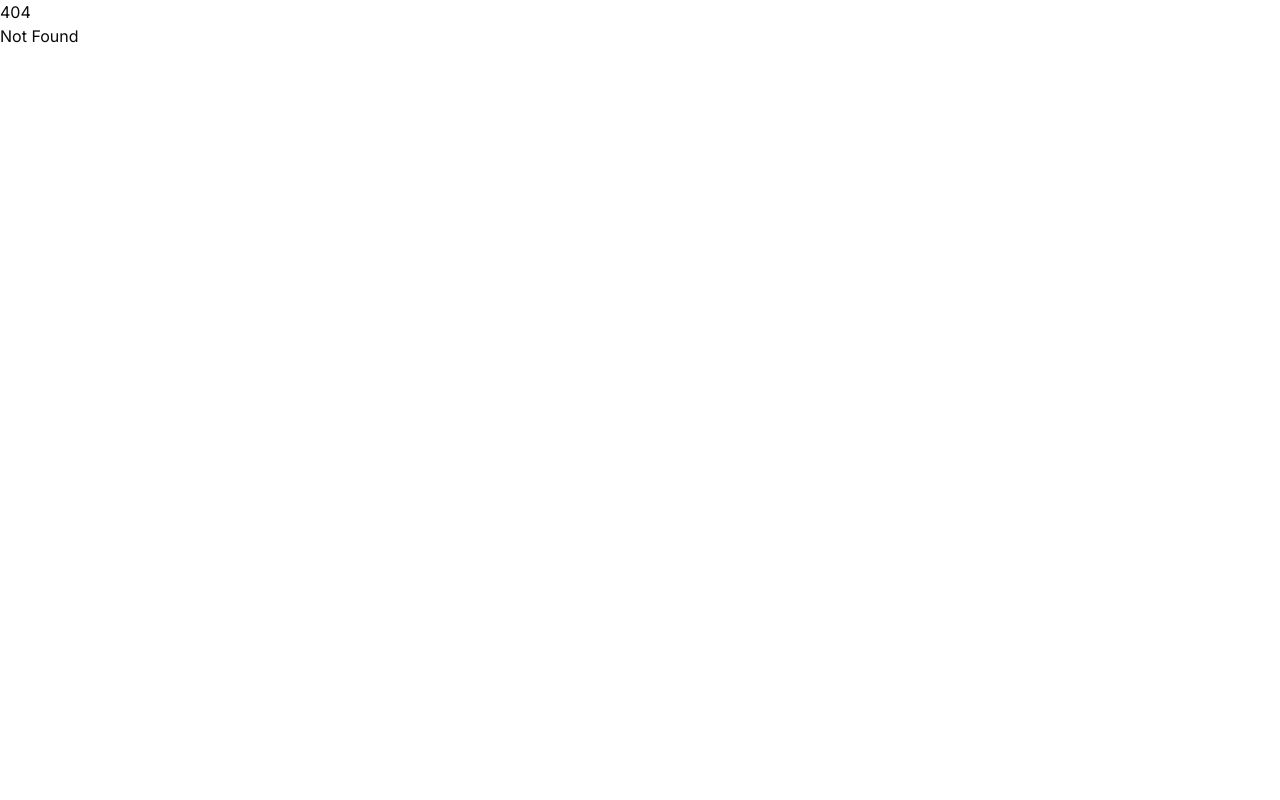
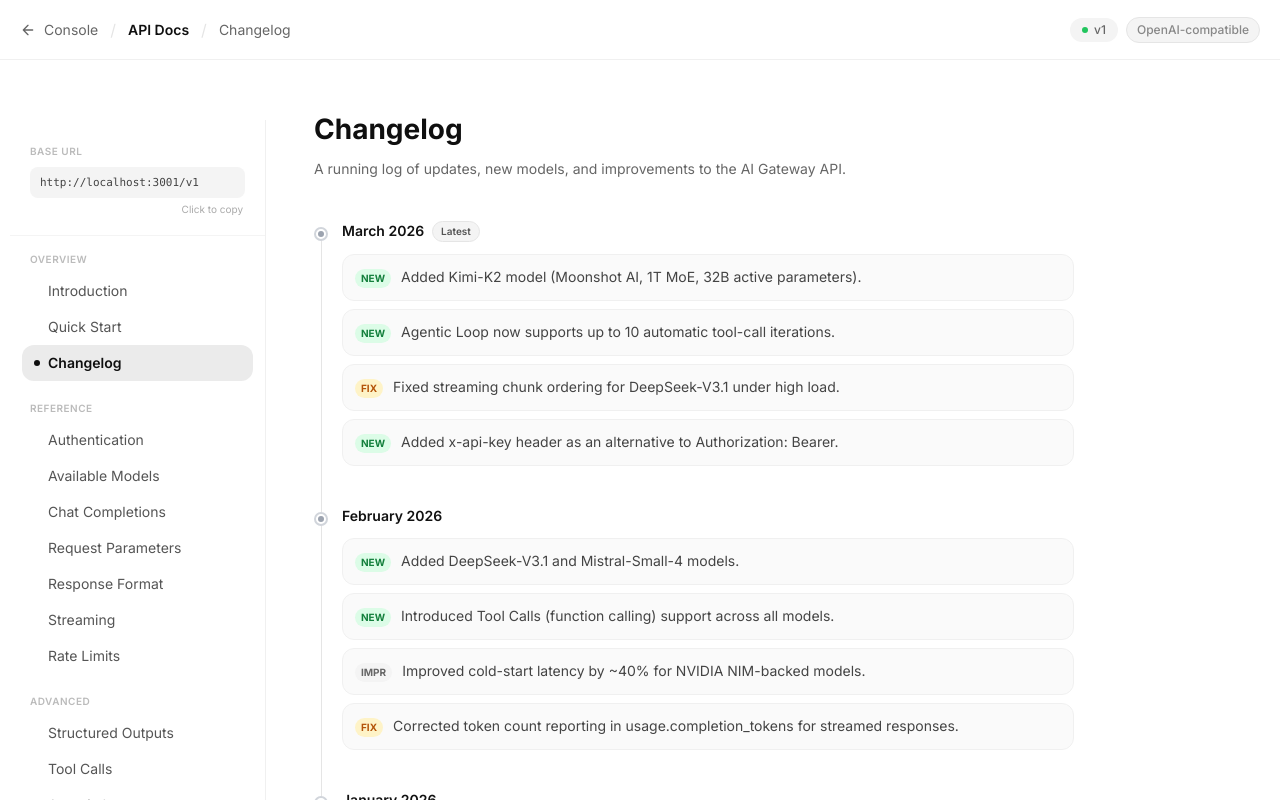
Before and after one commit to oki0ki/Render-API-Console, a SvelteKit app in the folder console/console/: page /docs/changelog in a window 1280 px wide. Before the commit this address had no page. Built offline with nearby package versions, Linux system fonts and the light colour scheme.

Commit message:
Add console/console/src/routes/docs/changelog/+page.svelte

```diff
--- /dev/null
+++ b/console/console/src/routes/docs/changelog/+page.svelte
@@ -0,0 +1,84 @@
+<svelte:head><title>Changelog — API Docs</title></svelte:head>
+
+<div class="max-w-[760px]">
+
+	<h1 class="text-[1.75rem] font-bold text-[#0f0f0f] mb-2">Changelog</h1>
+	<p class="text-sm text-[#666] mb-10 leading-relaxed">
+		A running log of updates, new models, and improvements to the AI Gateway API.
+	</p>
+
+	<div class="relative">
+		<!-- Timeline line -->
+		<div class="absolute left-[7px] top-2 bottom-0 w-px bg-[#e5e5e5]"></div>
+
+		<div class="space-y-10">
+
+			{#each [
+				{
+					date: 'March 2026',
+					tag: 'Latest',
+					tagColor: 'bg-[#f4f4f4] text-[#555] border-[#e5e5e5]',
+					items: [
+						{ type: 'new',  text: 'Added Kimi-K2 model (Moonshot AI, 1T MoE, 32B active parameters).' },
+						{ type: 'new',  text: 'Agentic Loop now supports up to 10 automatic tool-call iterations.' },
+						{ type: 'fix',  text: 'Fixed streaming chunk ordering for DeepSeek-V3.1 under high load.' },
+						{ type: 'new',  text: 'Added x-api-key header as an alternative to Authorization: Bearer.' },
+					]
+				},
+				{
+					date: 'February 2026',
+					tag: null,
+					tagColor: '',
+					items: [
+						{ type: 'new',  text: 'Added DeepSeek-V3.1 and Mistral-Small-4 models.' },
+						{ type: 'new',  text: 'Introduced Tool Calls (function calling) support across all models.' },
+						{ type: 'impr', text: 'Improved cold-start latency by ~40% for NVIDIA NIM-backed models.' },
+						{ type: 'fix',  text: 'Corrected token count reporting in usage.completion_tokens for streamed responses.' },
+					]
+				},
+				{
+					date: 'January 2026',
+					tag: null,
+					tagColor: '',
+					items: [
+						{ type: 'new',  text: 'Public launch of AI Gateway API v1.' },
+						{ type: 'new',  text: 'Initial model roster: 4 Amazon Nova variants + GPT-OSS-120b.' },
+						{ type: 'new',  text: 'Full OpenAI SDK compatibility — drop-in base_url replacement.' },
+						{ type: 'new',  text: 'Server-Sent Events (SSE) streaming for chat completions.' },
+					]
+				}
+			] as entry}
+				<div class="relative pl-7">
+					<!-- Dot -->
+					<div class="absolute left-0 top-1.5 w-3.5 h-3.5 rounded-full bg-white border-2 border-[#d1d5db] flex items-center justify-center">
+						<div class="w-1.5 h-1.5 rounded-full bg-[#9ca3af]"></div>
+					</div>
+
+					<div class="flex items-center gap-2 mb-3">
+						<p class="text-sm font-semibold text-[#111]">{entry.date}</p>
+						{#if entry.tag}
+							<span class="text-[10px] font-semibold px-2 py-0.5 rounded-full border {entry.tagColor}">{entry.tag}</span>
+						{/if}
+					</div>
+
+					<div class="space-y-2">
+						{#each entry.items as item}
+							<div class="flex items-start gap-2.5 p-3 rounded-xl bg-[#fafafa] border border-[#f0f0f0]">
+								{#if item.type === 'new'}
+									<span class="flex-shrink-0 text-[10px] font-bold px-1.5 py-0.5 rounded bg-green-100 text-green-700 mt-0.5">NEW</span>
+								{:else if item.type === 'fix'}
+									<span class="flex-shrink-0 text-[10px] font-bold px-1.5 py-0.5 rounded bg-amber-100 text-amber-700 mt-0.5">FIX</span>
+								{:else}
+									<span class="flex-shrink-0 text-[10px] font-bold px-1.5 py-0.5 rounded bg-[#f4f4f4] text-[#666] mt-0.5">IMPR</span>
+								{/if}
+								<p class="text-sm text-[#444]">{item.text}</p>
+							</div>
+						{/each}
+					</div>
+				</div>
+			{/each}
+
+		</div>
+	</div>
+
+</div>
```
